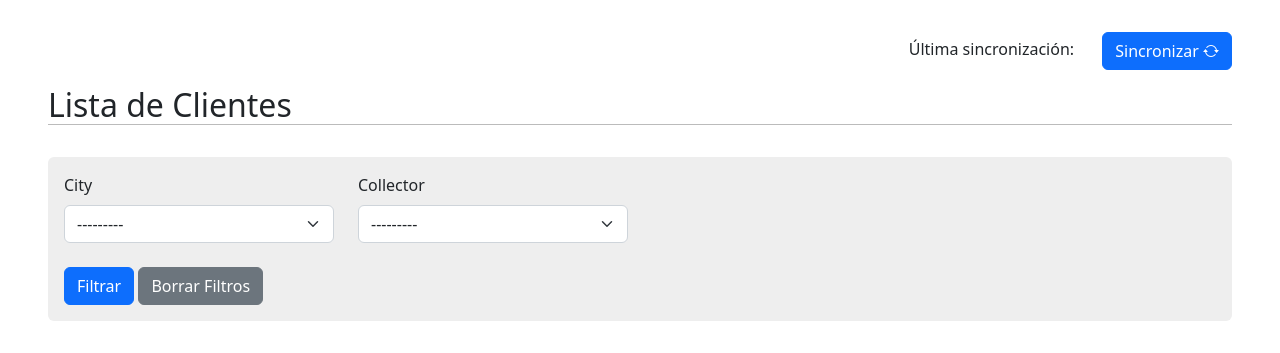
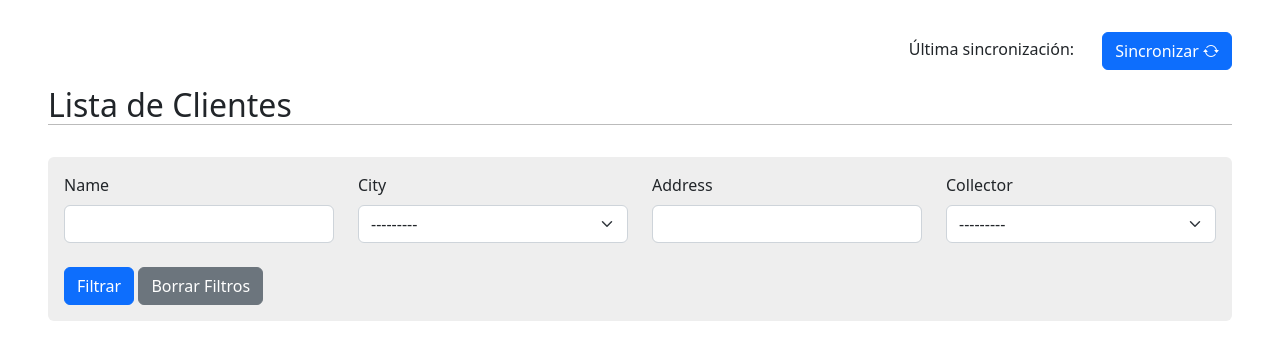
Before and after one commit to luciano-im/app-cobranzas, a Django app: page /customers/list/ in a window 1280 px wide. Shown: the part 56-409 px from the top of the page. Run offline with Django 4.2, Linux system fonts and the light colour scheme; the visitor is signed in with stand-in values (Sample User, id 1); data comes from the database, SQL or seed files in the repository; data that the repository does not hold is empty; some libraries are stand-ins or nearby versions.

Commit message:
✨ Add name and address in /customers/list/ & Add collector in /collections/list & Replace select element by searchable dselect jquery plugin

```diff
--- a/cobranzas/app/forms.py
+++ b/cobranzas/app/forms.py
@@ -6,6 +6,11 @@ from django.utils.translation import gettext_lazy as _
 from crispy_forms.helper import FormHelper
 from crispy_forms.layout import Submit
 from app.models import User, Customer, Sale, SaleProduct, Product
+
+
+class UserModelChoiceField(forms.ModelChoiceField):
+    def label_from_instance(self, obj):
+        return obj.get_full_name()
 
 
 class CustomAuthenticationForm(AuthenticationForm):
@@ -79,8 +84,10 @@ SaleProductFormSet = inlineformset_factory(
 
 
 class CustomerFilterForm(forms.Form):
+    name = forms.CharField(required=False, label=_('Name'))
     city = forms.ChoiceField(choices=(('', '---------'),) + Customer.CITY, required=False, label=_('City'))
-    collector = forms.ModelChoiceField(queryset=User.objects.all(), required=False, label=_('Collector'))
+    address = forms.CharField(required=False, label=_('Address'))
+    collector = UserModelChoiceField(queryset=User.objects.all(), required=False, label=_('Collector'))
 
 
 class ProductFilterForm(forms.Form):
--- a/cobranzas/app/templates/base.html
+++ b/cobranzas/app/templates/base.html
@@ -48,6 +48,7 @@
         });
       }
     </script>
+    {% block extra_header %}{% endblock %}
   </head>
   <body>
     <header>
--- a/cobranzas/app/templates/list_customers.html
+++ b/cobranzas/app/templates/list_customers.html
@@ -8,7 +8,13 @@
   <form action="{% url 'list-customers' %}" method="get" class="filterset-form">
     <div class="row">
       <div class="col-3">
+        {{ filter_form.name|as_crispy_field }}
+      </div>
+      <div class="col-3">
         {{ filter_form.city|as_crispy_field }}
+      </div>
+      <div class="col-3">
+        {{ filter_form.address|as_crispy_field }}
       </div>
       {% if request.user.is_admin %}
         <div class="col-3">
--- a/cobranzas/app/views.py
+++ b/cobranzas/app/views.py
@@ -87,15 +87,13 @@ class CustomerListView(LoginRequiredMixin, ListView, FilterSetView):
     def get_queryset(self):
         # If the user is an admin then enable filter by collector
         user = self.request.user
+        self.filterset = [
+            ('name', 'name', 'icontains'),
+            ('city', 'city', 'exact'),
+            ('address', 'address', 'icontains'),
+        ]
         if user.is_admin:
-            self.filterset = [
-                ('city', 'city', 'exact'),
-                ('collector', 'collector', 'exact'),
-            ]
-        else:
-            self.filterset = [
-                ('city', 'city', 'exact'),
-            ]
+            self.filterset.append(('collector', 'collector', 'exact'))
 
         filters = self.get_filters(self.request)
         if filters:
--- a/cobranzas/collection/forms.py
+++ b/cobranzas/collection/forms.py
@@ -2,7 +2,8 @@ from django import forms
 from django.forms import formset_factory
 from django.utils.translation import gettext_lazy as _
 from crispy_forms.helper import FormHelper
-from app.models import Customer
+from app.models import Customer, User
+from app.forms import UserModelChoiceField
 
 
 class CollectionForm(forms.Form):
@@ -32,3 +33,4 @@ class CollectionFilterForm(forms.Form):
     customer = forms.ModelChoiceField(queryset=Customer.objects.all(), required=False, label=_('Customer'))
     date_from = forms.DateField(required=False, widget=forms.DateInput(attrs={'type': 'date'}), label=_('From Date'))
     date_to = forms.DateField(required=False, widget=forms.DateInput(attrs={'type': 'date'}), label=_('To Date'))
+    collector = UserModelChoiceField(queryset=User.objects.filter(), required=False, label=_('Collector'))
--- a/cobranzas/collection/views.py
+++ b/cobranzas/collection/views.py
@@ -238,6 +238,7 @@ class CollectionListView(LoginRequiredMixin, ListView, FilterSetView):
     template_name = 'list_collection.html'
     context_object_name = 'collections'
     filterset = [
+        ('collector', 'collector', 'exact'),
         ('customer', 'customer', 'exact'),
         ('date_from', 'date', 'gte'),
         ('date_to', 'date', 'lte'),
```
Also changed, not shown: cobranzas/app/templates/list_sales.html (+20 -1 lines), cobranzas/collection/templates/list_collection.html (+23 -0 lines).
